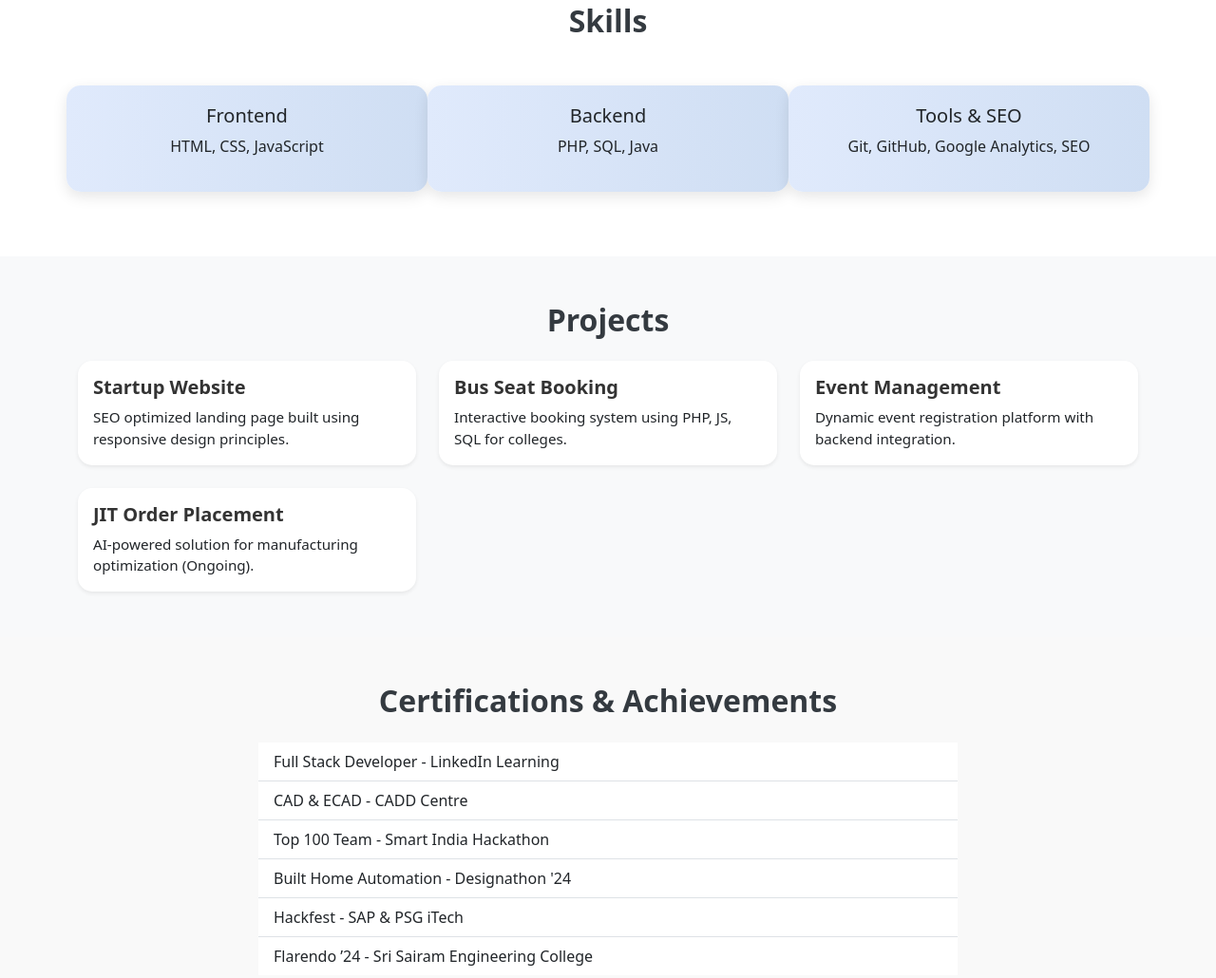
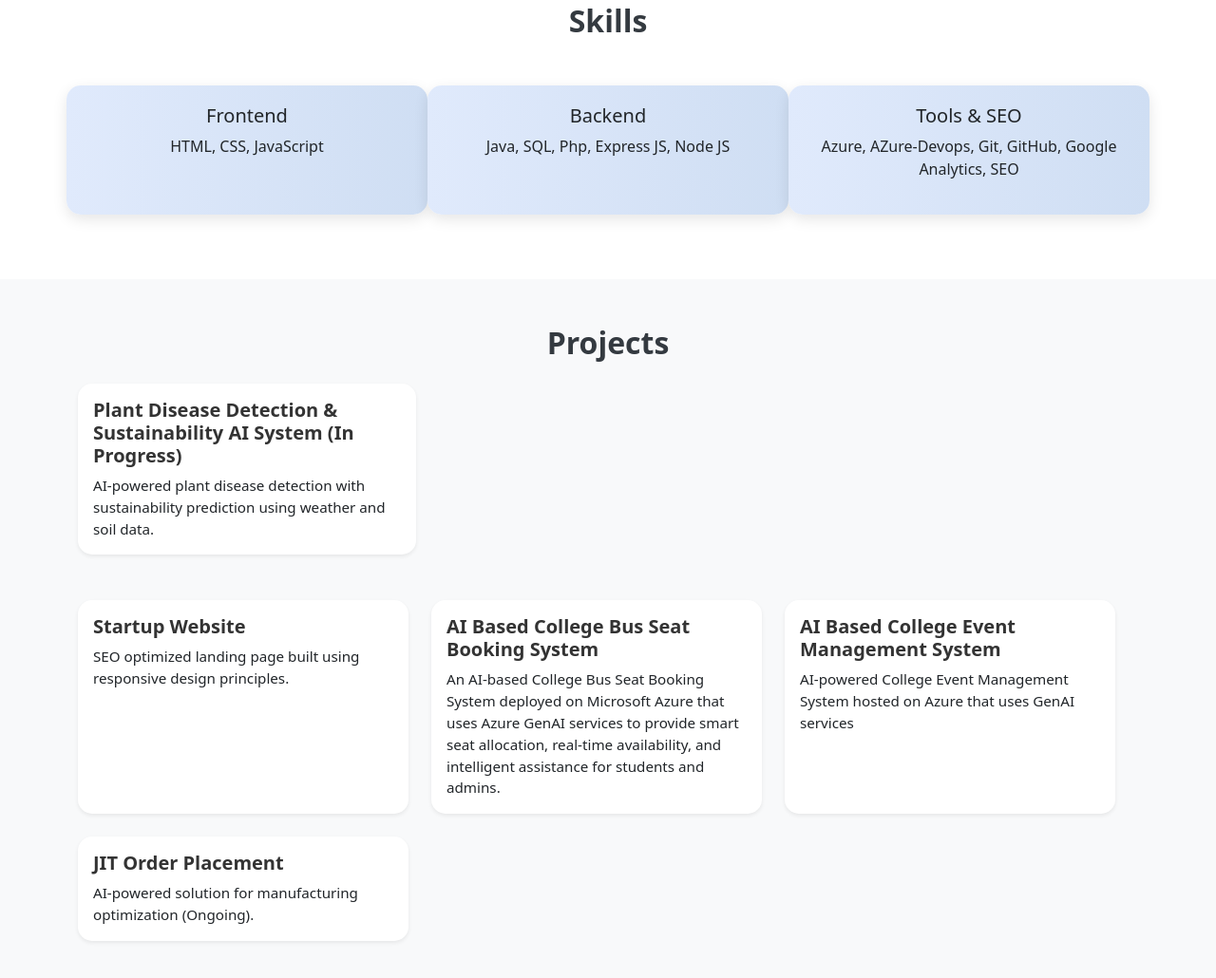
Before and after one commit to mkarasu2005/Kaviarasu-portfolio, a plain HTML site: page portfolio/index.html in a window 1280 px wide. Shown: the part 1535-2565 px from the top of the page at 95% size. Drawn offline with nearby package versions, Linux system fonts and the light colour scheme.

Commit message:
Update index.html

```diff
--- a/portfolio/index.html
+++ b/portfolio/index.html
@@ -75,11 +75,11 @@
       </div>
       <div class="col-md-4">
         <h5>Backend</h5>
-        <p>PHP, SQL, Java</p>
+        <p>Java, SQL, Php, Express JS, Node JS</p>
       </div>
       <div class="col-md-4">
         <h5>Tools & SEO</h5>
-        <p>Git, GitHub, Google Analytics, SEO</p>
+        <p>Azure, AZure-Devops, Git, GitHub, Google Analytics, SEO</p>
       </div>
     </div>
   </div>
@@ -93,6 +93,15 @@
       <div class="col-md-6 col-lg-4">
         <div class="card h-100 shadow-sm">
           <div class="card-body">
+            <h5 class="card-title">Plant Disease Detection & Sustainability AI System (In Progress) </h5>
+            <p class="card-text">AI-powered plant disease detection with sustainability prediction using weather and soil data. </p>
+          </div>
+        </div>
+      </div>
+    <div class="row g-4">
+      <div class="col-md-6 col-lg-4">
+        <div class="card h-100 shadow-sm">
+          <div class="card-body">
             <h5 class="card-title">Startup Website</h5>
             <p class="card-text">SEO optimized landing page built using responsive design principles.</p>
           </div>
@@ -101,16 +110,16 @@
       <div class="col-md-6 col-lg-4">
         <div class="card h-100 shadow-sm">
           <div class="card-body">
-            <h5 class="card-title">Bus Seat Booking</h5>
-            <p class="card-text">Interactive booking system using PHP, JS, SQL for colleges.</p>
+            <h5 class="card-title">AI Based College Bus Seat Booking System</h5>
+            <p class="card-text">An AI-based College Bus Seat Booking System deployed on Microsoft Azure that uses Azure GenAI services to provide smart seat allocation, real-time availability, and intelligent assistance for students and admins.</p>
           </div>
         </div>
       </div>
       <div class="col-md-6 col-lg-4">
         <div class="card h-100 shadow-sm">
           <div class="card-body">
-            <h5 class="card-title">Event Management</h5>
-            <p class="card-text">Dynamic event registration platform with backend integration.</p>
+            <h5 class="card-title">AI Based College Event Management System</h5>
+            <p class="card-text">AI-powered College Event Management System hosted on Azure that uses GenAI services</p>
           </div>
         </div>
       </div>
```
